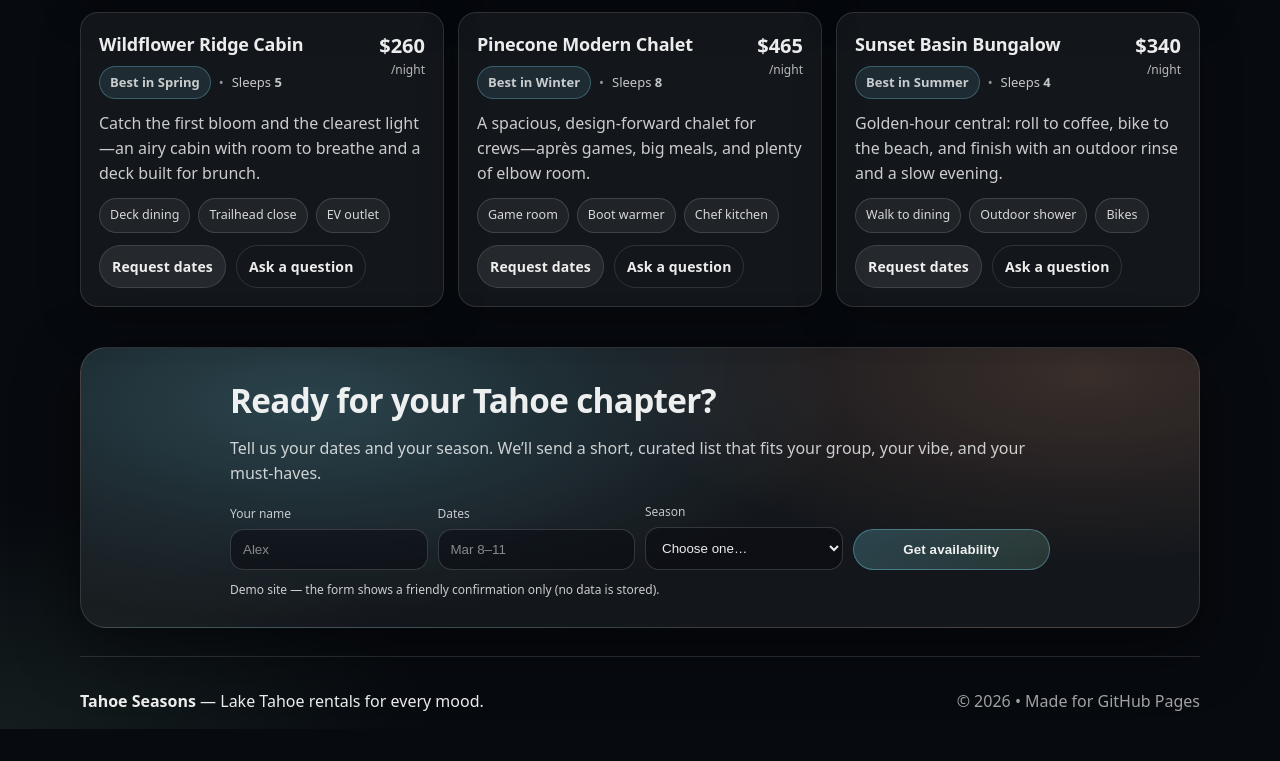
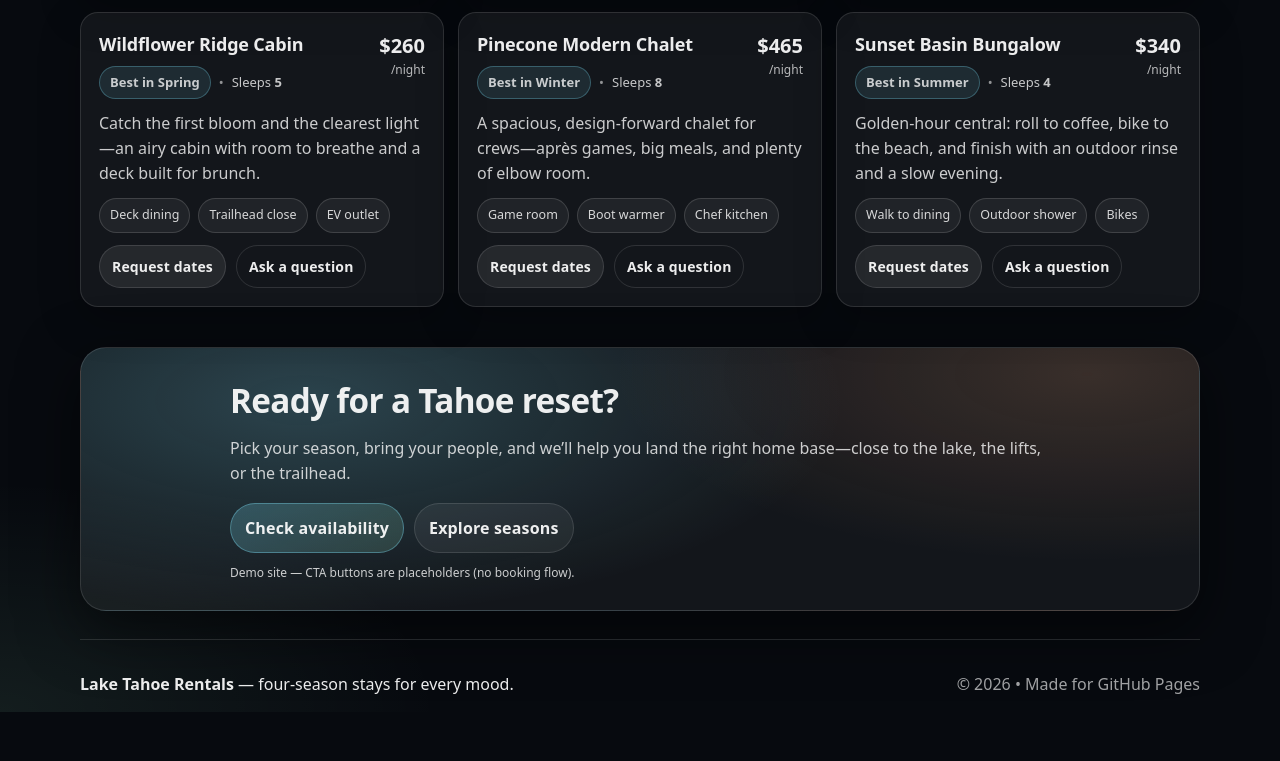
Before and after one commit to knugget929/tahoe-four-seasons-rentals, a React (Vite) app: page / in a window 1280 px wide. Shown: the part 1662-2423 px from the top of the page. Built offline with nearby package versions, Linux system fonts and the light colour scheme.

Commit message:
Make branding generic and convert CTA to buttons

```diff
--- a/src/App.css
+++ b/src/App.css
@@ -566,33 +566,11 @@ select:focus-visible {
   line-height: 1.6;
 }
 
-.ctaForm {
+.ctaActions {
   margin-top: 16px;
-  display: grid;
-  grid-template-columns: repeat(4, minmax(0, 1fr));
+  display: flex;
+  flex-wrap: wrap;
   gap: 10px;
-  align-items: end;
-}
-
-.ctaForm label {
-  display: grid;
-  gap: 6px;
-  font-size: 12px;
-  color: rgba(255, 255, 255, 0.75);
-}
-
-.ctaForm input,
-.ctaForm select {
-  width: 100%;
-  padding: 12px 12px;
-  border-radius: 14px;
-  border: 1px solid rgba(255, 255, 255, 0.16);
-  background: rgba(10, 12, 18, 0.55);
-  color: var(--text);
-}
-
-.ctaForm input::placeholder {
-  color: rgba(255, 255, 255, 0.5);
 }
 
 .finePrint {
@@ -636,9 +614,7 @@ select:focus-visible {
     grid-template-columns: repeat(2, minmax(0, 1fr));
   }
 
-  .ctaForm {
-    grid-template-columns: repeat(2, minmax(0, 1fr));
-  }
+  /* CTA is button-only; no form responsive grid needed. */
 }
 
 @media (max-width: 560px) {
@@ -668,9 +644,7 @@ select:focus-visible {
     grid-template-columns: 1fr;
   }
 
-  .ctaForm {
-    grid-template-columns: 1fr;
-  }
+  /* CTA is button-only; no form responsive grid needed. */
 }
 
 @media (prefers-reduced-motion: reduce) {
--- a/src/App.jsx
+++ b/src/App.jsx
@@ -110,8 +110,8 @@ function Nav() {
           ⛰
         </span>
         <span className="brandText">
-          <span className="brandName">Tahoe Seasons</span>
-          <span className="brandTag">Lake Tahoe rentals</span>
+          <span className="brandName">Lake Tahoe Rentals</span>
+          <span className="brandTag">Four‑season escapes</span>
         </span>
       </a>
       <nav className="navLinks">
@@ -277,63 +277,22 @@ function FinalCTA() {
   return (
     <section className="cta" id="cta" aria-labelledby="cta-title">
       <div className="ctaInner">
-        <h2 id="cta-title">Ready for your Tahoe chapter?</h2>
+        <h2 id="cta-title">Ready for a Tahoe reset?</h2>
         <p>
-          Tell us your dates and your season. We’ll send a short, curated list that fits your group,
-          your vibe, and your must‑haves.
+          Pick your season, bring your people, and we’ll help you land the right home base—close to the
+          lake, the lifts, or the trailhead.
         </p>
 
-        <form
-          className="ctaForm"
-          onSubmit={(e) => {
-            e.preventDefault()
-            // Static demo: no network requests.
-            const form = e.currentTarget
-            const data = new FormData(form)
-            const name = data.get('name')
-            const dates = data.get('dates')
-            const season = data.get('season')
-            // eslint-disable-next-line no-alert
-            alert(
-              `Thanks${name ? `, ${name}` : ''}! We’ll follow up about ${season || 'your season'} (${
-                dates || 'dates TBD'
-              }).`
-            )
-            form.reset()
-          }}
-        >
-          <label>
-            <span>Your name</span>
-            <input name="name" type="text" autoComplete="name" placeholder="Alex" />
-          </label>
+        <div className="ctaActions">
+          <a className="button primary" href="#listings">
+            Check availability
+          </a>
+          <a className="button secondary" href="#seasons">
+            Explore seasons
+          </a>
+        </div>
 
-          <label>
-            <span>Dates</span>
-            <input name="dates" type="text" placeholder="Mar 8–11" />
-          </label>
-
-          <label>
-            <span>Season</span>
-            <select name="season" defaultValue="">
-              <option value="" disabled>
-                Choose one…
-              </option>
-              {seasons.map((s) => (
-                <option key={s.id} value={s.name}>
-                  {s.name}
-                </option>
-              ))}
-            </select>
-          </label>
-
-          <button className="button primary" type="submit">
-            Get availability
-          </button>
-        </form>
-
-        <p className="finePrint">
-          Demo site — the form shows a friendly confirmation only (no data is stored).
-        </p>
+        <p className="finePrint">Demo site — CTA buttons are placeholders (no booking flow).</p>
       </div>
     </section>
   )
@@ -344,7 +303,7 @@ function Footer() {
     <footer className="footer">
       <div className="footerInner">
         <p>
-          <strong>Tahoe Seasons</strong> — Lake Tahoe rentals for every mood.
+          <strong>Lake Tahoe Rentals</strong> — four-season stays for every mood.
         </p>
         <p className="muted">© {new Date().getFullYear()} • Made for GitHub Pages</p>
       </div>
```
